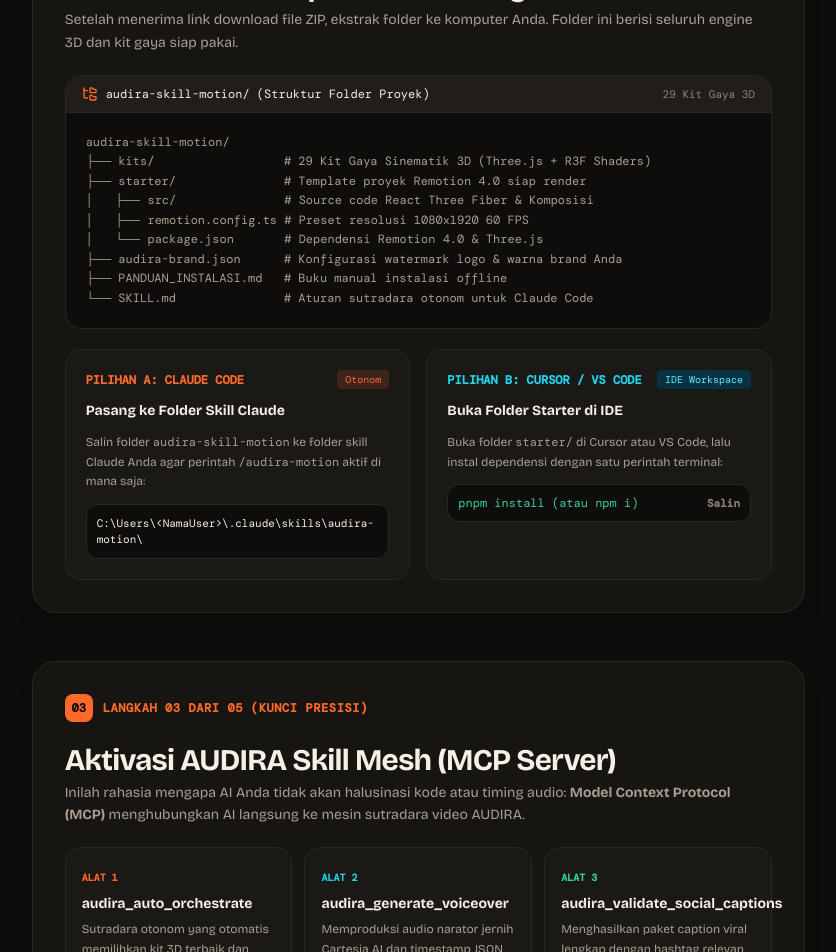
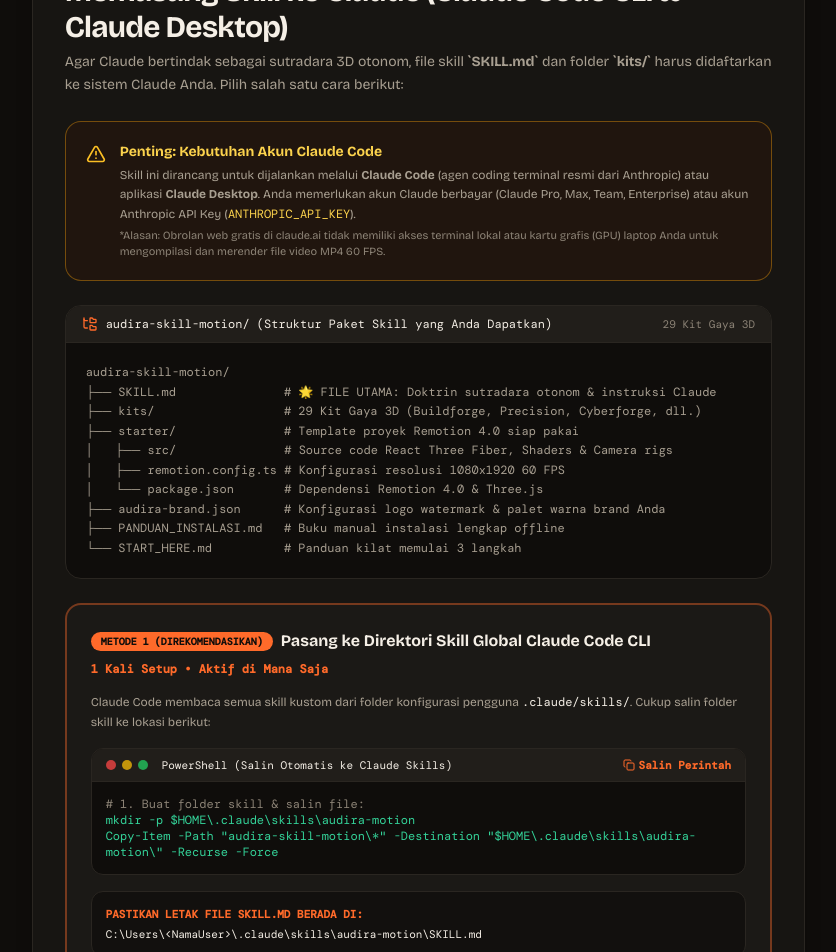
Before and after one commit to Audira141415/AUDIRA-TEMPLATE-MOTION, a Next.js app: page /panduan in a window 1280 px wide. Shown: the part 1660-2612 px from the top of the page, without its empty margins (423-1259 px from the left). Built offline with nearby package versions, Linux system fonts and the light colour scheme; no server answers.

Commit message:
docs: tambahkan panduan lengkap step-by-step instalasi skill ke claude code cli dan desktop

```diff
--- a/src/app/panduan/page.tsx
+++ b/src/app/panduan/page.tsx
@@ -250,7 +250,7 @@ export default function InstallationGuidePage() {
               <nav className="space-y-1.5 text-xs font-medium">
                 {[
                   { href: '#langkah-1', step: '01', title: 'Prasyarat PC & Software' },
-                  { href: '#langkah-2', step: '02', title: 'Ekstrak & Struktur File' },
+                  { href: '#langkah-2', step: '02', title: 'Pasang Skill ke Claude' },
                   { href: '#langkah-3', step: '03', title: 'Aktivasi Otak AI (MCP Mesh)' },
                   { href: '#langkah-4', step: '04', title: 'Perintah & Render Pertama' },
                   { href: '#langkah-5', step: '05', title: 'Solusi Kendala (Troubleshooting)' },
@@ -296,7 +296,7 @@ export default function InstallationGuidePage() {
                 {[
                   { id: 'node', label: 'Node.js v20+ terpasang' },
                   { id: 'ffmpeg', label: 'FFmpeg aktif di terminal' },
-                  { id: 'extract', label: 'Folder diekstrak ke komputer' },
+                  { id: 'extract', label: 'Skill terpasang di Claude' },
                   { id: 'mcp', label: 'MCP Server terhubung ke AI' },
                   { id: 'render', label: 'Video uji coba berhasil dirender' },
                 ].map((chk) => (
@@ -458,24 +458,38 @@ export default function InstallationGuidePage() {
             </section>
 
 
-            {/* LANGKAH 02: EKSTRAK & STRUKTUR FILE */}
-            <section id="langkah-2" className="scroll-mt-24 space-y-5 rounded-3xl border border-line bg-card p-6 sm:p-8 shadow-xl">
+            {/* LANGKAH 02: MEMASANG SKILL KE CLAUDE */}
+            <section id="langkah-2" className="scroll-mt-24 space-y-6 rounded-3xl border border-line bg-card p-6 sm:p-8 shadow-xl">
               <div className="flex items-center gap-2.5">
                 <span className="flex size-7 items-center justify-center rounded-lg bg-accent text-ink font-mono text-xs font-black">
                   02
                 </span>
                 <span className="font-mono text-xs font-bold uppercase tracking-wider text-accent">
-                  LANGKAH 02 DARI 05
+                  LANGKAH 02 DARI 05 (INTI INSTALASI SKILL)
                 </span>
               </div>
 
               <div>
                 <h2 className="text-2xl sm:text-3xl font-bold tracking-tight text-paper">
-                  Ekstrak &amp; Menempatkan File Proyek
+                  Memasang Skill ke Claude (Claude Code CLI &amp; Claude Desktop)
                 </h2>
-                <p className="text-sm text-muted mt-1 leading-relaxed">
-                  Setelah menerima link download file ZIP, ekstrak folder ke komputer Anda. Folder ini berisi seluruh engine 3D dan kit gaya siap pakai.
+                <p className="text-sm text-muted mt-1.5 leading-relaxed">
+                  Agar Claude bertindak sebagai sutradara 3D otonom, file skill <strong>`SKILL.md`</strong> dan folder <strong>`kits/`</strong> harus didaftarkan ke sistem Claude Anda. Pilih salah satu cara berikut:
                 </p>
+              </div>
+
+              {/* Crucial Account Requirement Notice */}
+              <div className="rounded-2xl border border-amber-500/40 bg-amber-950/20 p-4 sm:p-5 flex items-start gap-3.5 text-xs text-amber-200">
+                <AlertTriangle className="w-5 h-5 text-amber-400 shrink-0 mt-0.5" />
+                <div className="space-y-1">
+                  <h4 className="font-bold text-amber-300 text-sm">Penting: Kebutuhan Akun Claude Code</h4>
+                  <p className="leading-relaxed text-muted">
+                    Skill ini dirancang untuk dijalankan melalui <strong>Claude Code</strong> (agen coding terminal resmi dari Anthropic) atau aplikasi <strong>Claude Desktop</strong>. Anda memerlukan akun Claude berbayar (Claude Pro, Max, Team, Enterprise) atau akun Anthropic API Key (<code className="text-amber-300 font-mono">ANTHROPIC_API_KEY</code>).
+                  </p>
+                  <p className="text-[11px] text-dim">
+                    *Alasan: Obrolan web gratis di claude.ai tidak memiliki akses terminal lokal atau kartu grafis (GPU) laptop Anda untuk mengompilasi dan merender file video MP4 60 FPS.
+                  </p>
+                </div>
               </div>
 
               {/* Directory Tree Card */}
@@ -483,65 +497,167 @@ export default function InstallationGuidePage() {
                 <div className="flex items-center justify-between px-4 py-2.5 border-b border-line bg-tile-2 text-xs font-mono text-paper">
                   <span className="flex items-center gap-2">
                     <FolderTree className="w-4 h-4 text-accent" />
-                    <span>audira-skill-motion/ (Struktur Folder Proyek)</span>
+                    <span>audira-skill-motion/ (Struktur Paket Skill yang Anda Dapatkan)</span>
                   </span>
                   <span className="text-dim text-[11px]">29 Kit Gaya 3D</span>
                 </div>
                 <pre className="p-4 sm:p-5 font-mono text-xs text-muted leading-relaxed overflow-x-auto">
 {`audira-skill-motion/
-├── kits/                  # 29 Kit Gaya Sinematik 3D (Three.js + R3F Shaders)
-├── starter/               # Template proyek Remotion 4.0 siap render
-│   ├── src/               # Source code React Three Fiber & Komposisi
-│   ├── remotion.config.ts # Preset resolusi 1080x1920 60 FPS
+├── SKILL.md               # 🌟 FILE UTAMA: Doktrin sutradara otonom & instruksi Claude
+├── kits/                  # 29 Kit Gaya 3D (Buildforge, Precision, Cyberforge, dll.)
+├── starter/               # Template proyek Remotion 4.0 siap pakai
+│   ├── src/               # Source code React Three Fiber, Shaders & Camera rigs
+│   ├── remotion.config.ts # Konfigurasi resolusi 1080x1920 60 FPS
 │   └── package.json       # Dependensi Remotion 4.0 & Three.js
-├── audira-brand.json      # Konfigurasi watermark logo & warna brand Anda
-├── PANDUAN_INSTALASI.md   # Buku manual instalasi offline
-└── SKILL.md               # Aturan sutradara otonom untuk Claude Code`}
+├── audira-brand.json      # Konfigurasi logo watermark & palet warna brand Anda
+├── PANDUAN_INSTALASI.md   # Buku manual instalasi lengkap offline
+└── START_HERE.md          # Panduan kilat memulai 3 langkah`}
                 </pre>
               </div>
 
-              {/* Two Installation Workflows: Claude Code vs Cursor */}
-              <div className="grid grid-cols-1 md:grid-cols-2 gap-4">
+              {/* 3 Step-by-Step Installation Methods */}
+              <div className="space-y-4">
 
-                {/* Method A */}
-                <div className="rounded-2xl border border-line bg-tile p-5 space-y-3">
-                  <div className="flex items-center justify-between">
-                    <span className="font-mono text-xs font-bold text-accent uppercase">PILIHAN A: CLAUDE CODE</span>
-                    <span className="text-[10px] font-mono text-accent bg-accent/15 px-2 py-0.5 rounded">Otonom</span>
+                {/* Method 1: Claude Code Global Skills Folder (RECOMMENDED) */}
+                <div className="rounded-2xl border-2 border-accent/40 bg-tile p-5 sm:p-6 space-y-4">
+                  <div className="flex flex-wrap items-center justify-between gap-2">
+                    <div className="flex items-center gap-2">
+                      <span className="px-2.5 py-0.5 rounded-full bg-accent text-ink font-mono text-[10px] font-black uppercase">
+                        METODE 1 (DIREKOMENDASIKAN)
+                      </span>
+                      <h4 className="font-bold text-base text-paper">
+                        Pasang ke Direktori Skill Global Claude Code CLI
+                      </h4>
+                    </div>
+                    <span className="text-xs font-mono text-accent font-bold">1 Kali Setup • Aktif di Mana Saja</span>
                   </div>
-                  <h4 className="font-bold text-sm text-paper">Pasang ke Folder Skill Claude</h4>
+
                   <p className="text-xs text-muted leading-relaxed">
-                    Salin folder <code>audira-skill-motion</code> ke folder skill Claude Anda agar perintah <code>/audira-motion</code> aktif di mana saja:
+                    Claude Code membaca semua skill kustom dari folder konfigurasi pengguna <code className="text-paper font-mono">.claude/skills/</code>. Cukup salin folder skill ke lokasi berikut:
                   </p>
-                  <div className="rounded-xl border border-line bg-ink p-2.5 font-mono text-[11px] text-paper break-all">
-                    {selectedOS === 'windows'
-                      ? 'C:\\Users\\<NamaUser>\\.claude\\skills\\audira-motion\\'
-                      : '~/.claude/skills/audira-motion/'}
+
+                  {/* OS Terminal Box */}
+                  <div className="rounded-xl border border-line bg-ink overflow-hidden">
+                    <div className="flex items-center justify-between px-3.5 py-2 border-b border-line bg-tile-2 text-xs text-dim font-mono">
+                      <div className="flex items-center gap-1.5">
+                        <span className="size-2.5 rounded-full bg-red-500/80 inline-block" />
+                        <span className="size-2.5 rounded-full bg-yellow-500/80 inline-block" />
+                        <span className="size-2.5 rounded-full bg-green-500/80 inline-block" />
+                        <span className="ml-2 text-paper text-[11px]">
+                          {selectedOS === 'windows' ? 'PowerShell (Salin Otomatis ke Claude Skills)' : 'Terminal macOS / Linux (Salin ke Claude Skills)'}
+                        </span>
+                      </div>
+                      <button
+                        type="button"
+                        onClick={() => handleCopy(
+                          selectedOS === 'windows'
+                            ? `mkdir -p $HOME\\.claude\\skills\\audira-motion ; Copy-Item -Path "audira-skill-motion\\*" -Destination "$HOME\\.claude\\skills\\audira-motion\\" -Recurse -Force`
+                            : `mkdir -p ~/.claude/skills/audira-motion && cp -r audira-skill-motion/* ~/.claude/skills/audira-motion/`,
+                          'copy_skill_dir'
+                        )}
+                        className="inline-flex items-center gap-1 text-[11px] text-accent hover:underline font-bold"
+                      >
+                        <Copy className="w-3 h-3" />
+                        <span>{copiedKey === 'copy_skill_dir' ? 'Tersalin!' : 'Salin Perintah'}</span>
+                      </button>
+                    </div>
+                    <div className="p-3.5 font-mono text-xs text-emerald-400 overflow-x-auto">
+                      {selectedOS === 'windows' ? (
+                        <>
+                          <span className="text-dim"># 1. Buat folder skill &amp; salin file:</span><br />
+                          mkdir -p $HOME\.claude\skills\audira-motion<br />
+                          Copy-Item -Path &quot;audira-skill-motion\*&quot; -Destination &quot;$HOME\.claude\skills\audira-motion\&quot; -Recurse -Force
+                        </>
+                      ) : (
+                        <>
+                          <span className="text-dim"># 1. Buat folder skill &amp; salin file:</span><br />
+                          mkdir -p ~/.claude/skills/audira-motion<br />
+                          cp -r audira-skill-motion/* ~/.claude/skills/audira-motion/
+                        </>
+                      )}
+                    </div>
+                  </div>
+
+                  {/* Verification Check */}
+                  <div className="p-3.5 rounded-xl bg-ink/70 border border-line text-xs space-y-1">
+                    <span className="font-mono text-[11px] font-bold text-accent uppercase block">
+                      Pastikan Letak File SKILL.md Berada di:
+                    </span>
+                    <p className="font-mono text-paper text-[11px] break-all">
+                      {selectedOS === 'windows'
+                        ? 'C:\\Users\\<NamaUser>\\.claude\\skills\\audira-motion\\SKILL.md'
+                        : '~/.claude/skills/audira-motion/SKILL.md'}
+                    </p>
                   </div>
                 </div>
 
-                {/* Method B */}
-                <div className="rounded-2xl border border-line bg-tile p-5 space-y-3">
-                  <div className="flex items-center justify-between">
-                    <span className="font-mono text-xs font-bold text-cyan-400 uppercase">PILIHAN B: CURSOR / VS CODE</span>
-                    <span className="text-[10px] font-mono text-cyan-300 bg-cyan-950 px-2 py-0.5 rounded">IDE Workspace</span>
+                {/* Method 2: Claude Desktop App GUI */}
+                <div className="rounded-2xl border border-line bg-tile p-5 sm:p-6 space-y-3">
+                  <div className="flex items-center gap-2">
+                    <span className="px-2.5 py-0.5 rounded-full bg-cyan-950 text-cyan-300 font-mono text-[10px] font-bold uppercase border border-cyan-800">
+                      METODE 2 (ANTARMUKA GRAFIS)
+                    </span>
+                    <h4 className="font-bold text-base text-paper">
+                      Upload Skill di Aplikasi Claude Desktop
+                    </h4>
                   </div>
-                  <h4 className="font-bold text-sm text-paper">Buka Folder Starter di IDE</h4>
                   <p className="text-xs text-muted leading-relaxed">
-                    Buka folder <code>starter/</code> di Cursor atau VS Code, lalu instal dependensi dengan satu perintah terminal:
+                    Bagi Anda yang menggunakan aplikasi resmi Claude Desktop di Mac atau Windows:
                   </p>
-                  <div className="flex items-center justify-between rounded-xl border border-line bg-ink p-2.5 font-mono text-xs text-emerald-400">
-                    <span>pnpm install  (atau npm i)</span>
-                    <button
-                      type="button"
-                      onClick={() => handleCopy('pnpm install', 'npm_inst')}
-                      className="text-[11px] text-dim hover:text-paper font-semibold"
-                    >
-                      {copiedKey === 'npm_inst' ? 'Tersalin' : 'Salin'}
-                    </button>
+                  <ol className="list-decimal list-inside text-xs text-muted space-y-2 leading-relaxed bg-ink p-4 rounded-xl border border-line">
+                    <li>Buka aplikasi <strong>Claude Desktop</strong>.</li>
+                    <li>Klik foto profil Anda di pojok kiri/kanan bawah → pilih <strong>Settings</strong> (atau <strong>Preferences</strong>).</li>
+                    <li>Pilih tab <strong>Capabilities</strong> atau <strong>Skills</strong> (atau menu <strong>Customize</strong> → <strong>Skills</strong>).</li>
+                    <li>Klik tombol <strong>+ Add Skill</strong> atau <strong>Upload a Skill</strong>.</li>
+                    <li>Pilih file arsip ZIP <code className="text-paper font-mono">audira-skill-motion.zip</code> (atau pilih folder yang memuat <code className="text-accent font-mono">SKILL.md</code>).</li>
+                    <li>Beri nama skill: <code className="text-paper font-mono">audira-motion</code>.</li>
+                    <li>Pastikan status skill berubah hijau <strong>Active</strong>.</li>
+                  </ol>
+                </div>
+
+                {/* Method 3: Workspace / Project-Level Skill */}
+                <div className="rounded-2xl border border-line bg-tile p-5 sm:p-6 space-y-3">
+                  <div className="flex items-center gap-2">
+                    <span className="px-2.5 py-0.5 rounded-full bg-tile-2 text-dim font-mono text-[10px] font-bold uppercase border border-line">
+                      METODE 3 (PROJECT-LEVEL)
+                    </span>
+                    <h4 className="font-bold text-base text-paper">
+                      Pasang di Folder Workspace Khusus Proyek Anda
+                    </h4>
+                  </div>
+                  <p className="text-xs text-muted leading-relaxed">
+                    Jika Anda ingin skill ini hanya aktif di dalam satu folder proyek video kerja tertentu:
+                  </p>
+                  <div className="text-xs text-muted space-y-1.5 bg-ink p-4 rounded-xl border border-line">
+                    <p>1. Buka folder kerja proyek Anda di terminal atau VS Code / Cursor.</p>
+                    <p>2. Buat folder <code className="text-paper font-mono">.claude/skills/audira-motion/</code> di dalam root folder proyek tersebut.</p>
+                    <p>3. Letakkan file <code className="text-accent font-mono">SKILL.md</code> dan folder <code className="text-paper font-mono">kits/</code> ke dalamnya.</p>
+                    <p>4. Saat Claude Code dibuka di folder proyek tersebut, Claude otomatis mengenali skill ini.</p>
                   </div>
                 </div>
 
+              </div>
+
+              {/* Verification & Smoke Test Step */}
+              <div className="rounded-2xl border-2 border-emerald-500/40 bg-gradient-to-r from-emerald-950/30 via-tile to-ink p-5 space-y-3">
+                <div className="flex items-center gap-2 text-xs font-mono font-bold text-emerald-400">
+                  <CheckCircle2 className="w-4 h-4" />
+                  <span>CARA VERIFIKASI BAHWA SKILL SUDAH TERPASANG DI CLAUDE</span>
+                </div>
+                <div className="grid grid-cols-1 sm:grid-cols-2 gap-3 text-xs">
+                  <div className="p-3 rounded-xl bg-ink border border-line space-y-1">
+                    <span className="font-mono text-[11px] text-emerald-400 font-bold block">1. Cek Daftar Skill:</span>
+                    <p className="text-muted text-[11px]">Buka terminal, jalankan <code>claude</code> lalu ketik:</p>
+                    <code className="text-accent font-mono font-bold block">/skills</code>
+                    <p className="text-dim text-[10px]">*Pastikan `audira-motion` muncul di daftar skill aktif.</p>
+                  </div>
+                  <div className="p-3 rounded-xl bg-ink border border-line space-y-1">
+                    <span className="font-mono text-[11px] text-emerald-400 font-bold block">2. Uji Panggilan Sutradara:</span>
+                    <p className="text-muted text-[11px]">Ketik perintah uji coba:</p>
+                    <code className="text-accent font-mono font-bold block">/audira-motion halo</code>
+                    <p className="text-dim text-[10px]">*Claude akan langsung menyapa sebagai Sutradara 3D AUDIRA!</p>
+                  </div>
+                </div>
               </div>
             </section>
 
```
Also changed, not shown: src/components/site/FloatingWhatsApp.tsx (line endings or trailing spaces), 1 other file (tests, documents, lock files or other folders).
